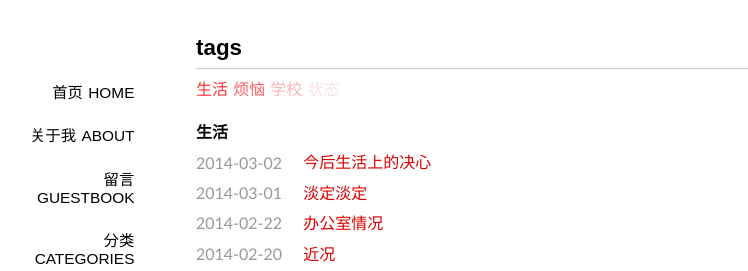
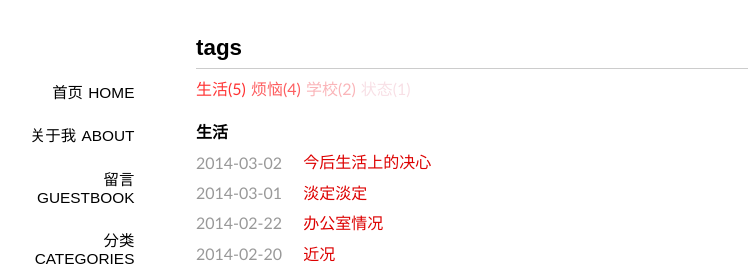
Before and after one commit to Successor/bigyuki.github.com, a Jekyll site: the page built from tags/index.md, in a window 1280 px wide. Shown: the top 271 px of the page, without its empty margins (144-892 px from the left). Built offline with Jekyll 4.4.1, drawn with Linux system fonts in a browser that asks for light colours; Markdown is read by kramdown in place of the engine named in the settings; some of the changed lines change nothing that is shown.

Commit message:
Update index.md

```diff
--- a/tags/index.md
+++ b/tags/index.md
@@ -5,7 +5,7 @@
 
 <div id='tag_cloud'>
 {% for tag in site.tags %}
-<a href="#{{ tag[0] }}" title="{{ tag[0] }}" rel="{{ tag[1].size }}">{{ tag[0] }}</a>
+<a href="#{{ tag[0] }}" title="{{ tag[0] }}" rel="{{ tag[1].size }}">{{ tag[0] }}({{tag[1].size}})</a>
 {% endfor %}
 </div>
 
```
